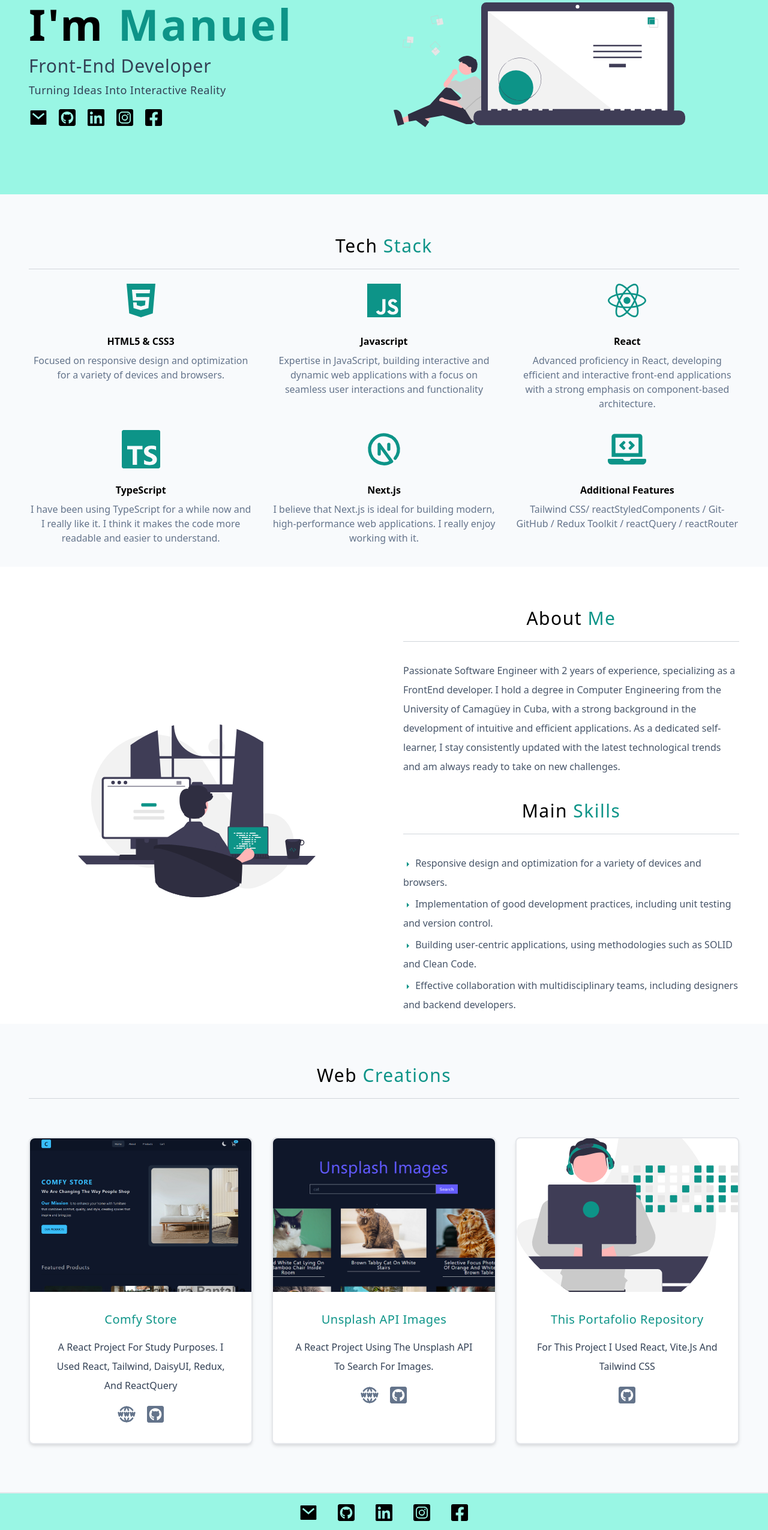
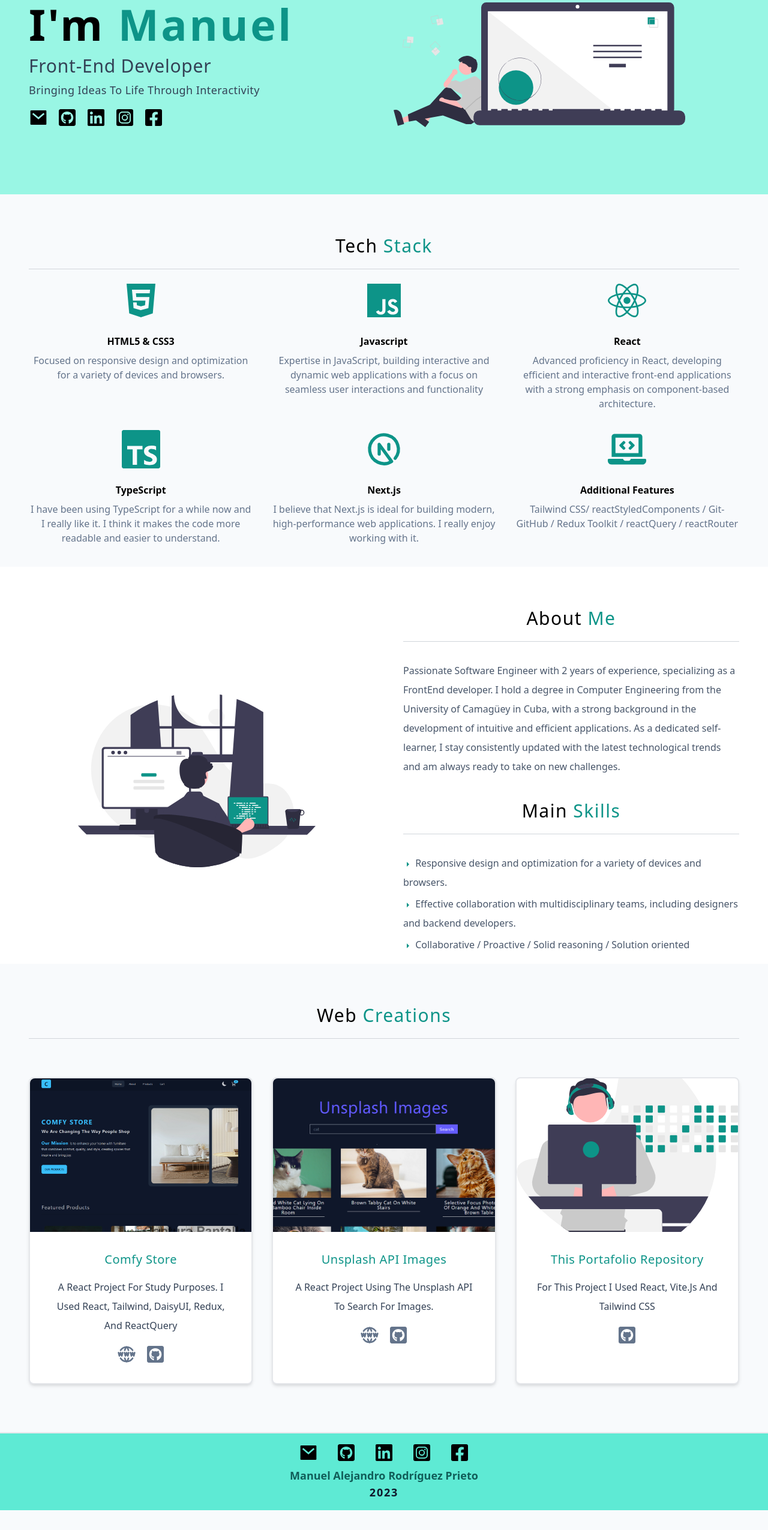
Before and after one commit to greluma/portafolio-react-tailwind, a React (Vite) app: page / in a window 1280 px wide. Shown: the part 160-2711 px from the top of the page at 60% size. After the commit the page ends 2678 px from the top, so only its background shows below. Built offline with nearby package versions, Linux system fonts and the light colour scheme.

Commit message:
design ultimate

```diff
--- a/src/components/About.jsx
+++ b/src/components/About.jsx
@@ -29,13 +29,15 @@ const About = () => {
                         <p className='text-slate-600 dark:text-slate-100 mt-8 leading-loose'>Passionate Software Engineer with 2 years of experience, specializing as a FrontEnd developer. I hold a degree in Computer Engineering from the University of Camagüey in Cuba, with a strong background in the development of intuitive and efficient applications. As a dedicated self-learner, I stay consistently updated with the latest technological trends and am always ready to take on new challenges.
                         </p>
                     </article>
-                    <article>
+                    <article >
                         <SectionTitle text={['main', 'skills']}></SectionTitle>
                         <ul className='text-slate-600 dark:text-slate-100 mt-8 leading-loose grid gap-1'>
                             <li> <Arrow /> Responsive design and optimization for a variety of devices and browsers.</li>
-                            <li> <Arrow /> Implementation of good development practices, including unit testing and version control.</li>
-                            <li> <Arrow /> Building user-centric applications, using methodologies such as SOLID and Clean Code.</li>
                             <li> <Arrow />  Effective collaboration with multidisciplinary teams, including designers and backend developers.</li>
+                            <li> <Arrow />  Collaborative / Proactive / Solid reasoning / Solution oriented</li>
+                            {/* Solid and Clean Code */}
+                            <li className='hidden'> <Arrow /> Implementation of good development practices, including unit testing and version control.</li>
+                            <li className='hidden'> <Arrow /> Building user-centric applications, using methodologies such as SOLID and Clean Code.</li>
                         </ul>
                     </article>
                 </div>
--- a/src/components/Footer.jsx
+++ b/src/components/Footer.jsx
@@ -4,7 +4,7 @@ import Icons from './utils/Icons';
 const Footer = () => {
     const date = new Date().getFullYear();
     return (
-        <footer className='border-t-2 grid justify-center text-center py-4 bg-teal-200 dark:bg-teal-950 dark:text-white'>
+        <footer className='border-t-2 grid justify-center text-center py-4 bg-teal-300 dark:bg-teal-950 dark:text-white'>
             <div className=" grid grid-cols-5">
                 <Icons />
             </div>
--- a/src/components/Hero.jsx
+++ b/src/components/Hero.jsx
@@ -17,8 +17,8 @@ const Hero = () => {
                     <p className='mt-4 text-3xl text-slate-700 dark:text-slate-100 capitalize tracking-wide'>
                         Front-End Developer
                     </p>
-                    <p className='mt-2 text-lg text-slate-700 dark:text-slate-100 capitalize tracking-wide'>
-                        turning ideas into interactive reality
+                    <p className=' mt-2 text-lg text-slate-700 dark:text-slate-100 capitalize tracking-wide'>
+                        bringing ideas to life through interactivity
                     </p>
                     <div className="flex gap-x-4 mt-4">
                         <Icons />
--- a/src/components/projects/ProjectCard.jsx
+++ b/src/components/projects/ProjectCard.jsx
@@ -6,7 +6,7 @@ import PropTypes from 'prop-types';
 const ProjectCard = ({ url, img, github, title, text }) => {
     // dark:hover:bg-[url(./comfy)]
     return (
-        <article className="bg-white dark:bg-gray-800 rounded-lg shadow-md hover:shadow-xl duration-300 border-2 transform hover:scale-110 dark:hover:bg-teal-950">
+        <article className="bg-white dark:bg-gray-800 rounded-lg shadow-md hover:shadow-xl duration-300 border-2 hover:bg-teal-100 transform hover:scale-110 dark:hover:bg-teal-950">
             <img src={img} alt={title} className="w-full object-cover rounded-t-lg h-0 md:h-32 lg:h-64" />
             <div className="capitalize p-8 text-center">
                 <h2 className="text-xl tracking-wide font-medium text-teal-600 dark:text-teal-300">{title}</h2>
--- a/src/components/skills/Skills.jsx
+++ b/src/components/skills/Skills.jsx
@@ -8,7 +8,7 @@ import { useAppContext } from '../Context';
 const Skills = () => {
     const { before } = useAppContext()
     return (
-        <section className="align-element dark:bg-gray-800 py-4 relative" id="skills">
+        <section className=" align-element dark:bg-gray-800 py-4 relative" id="skills">
             {<style>
                 {`#skills${before}`}
             </style>}
```
